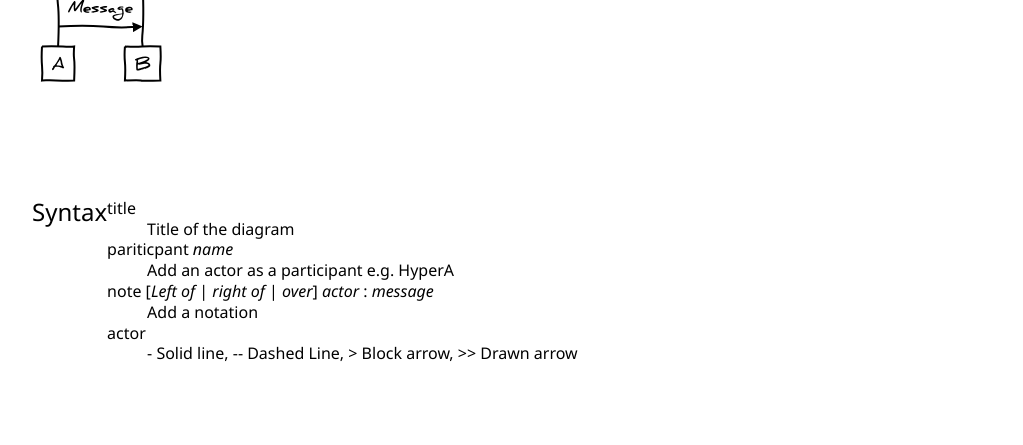
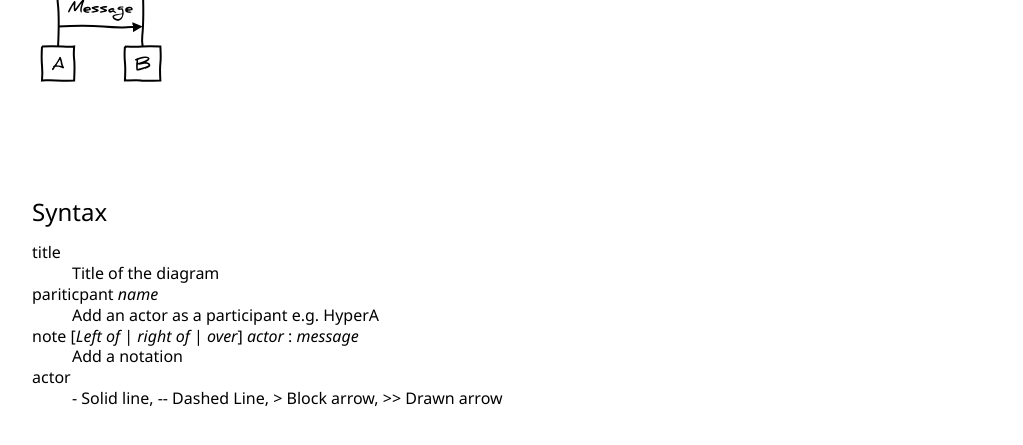
Before and after one commit to Jackbennett/diagram, a website: page index.html in a window 1280 px wide. Shown: the part 153-598 px from the top of the page, without its empty margins (128-1151 px from the left). Drawn offline with Linux system fonts and the light colour scheme.

Commit message:
more specific about flex box

```diff
--- a/css/style.css
+++ b/css/style.css
@@ -16,7 +16,7 @@ header, section{
 	margin-right:auto;
 }
 
-section{
+#pad{
 	display: flex;
 }
 .right{
```
